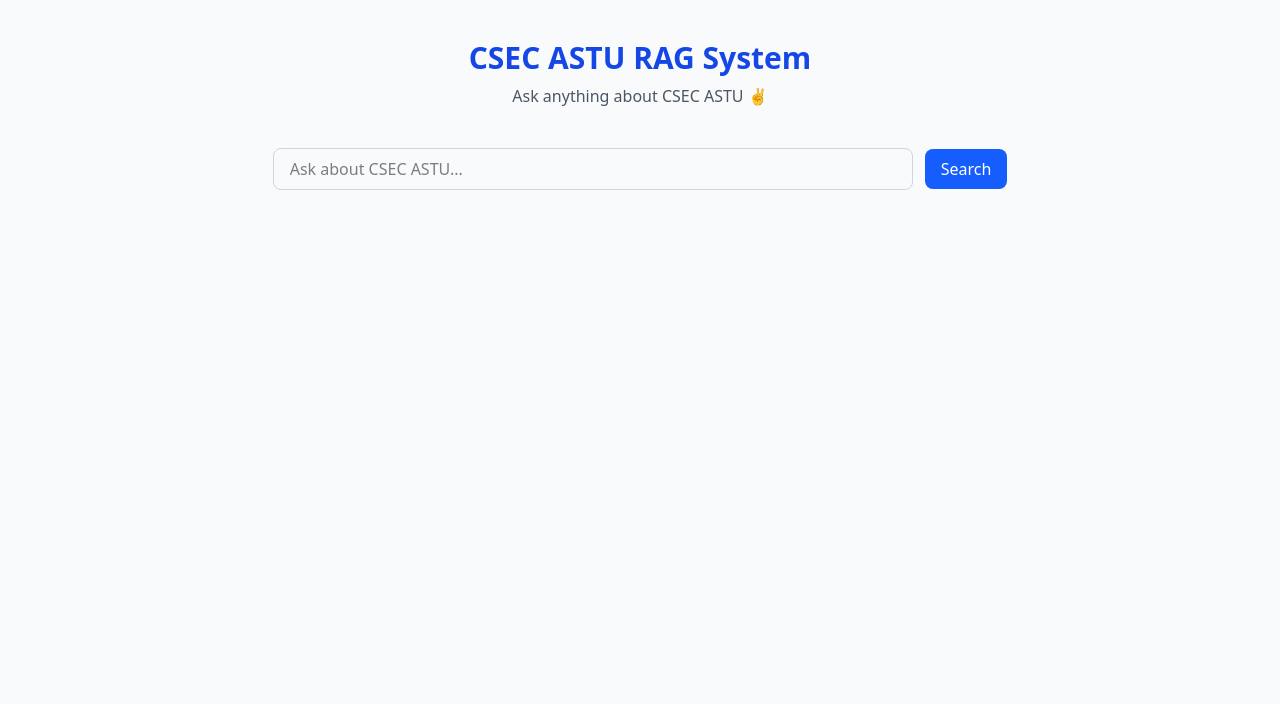
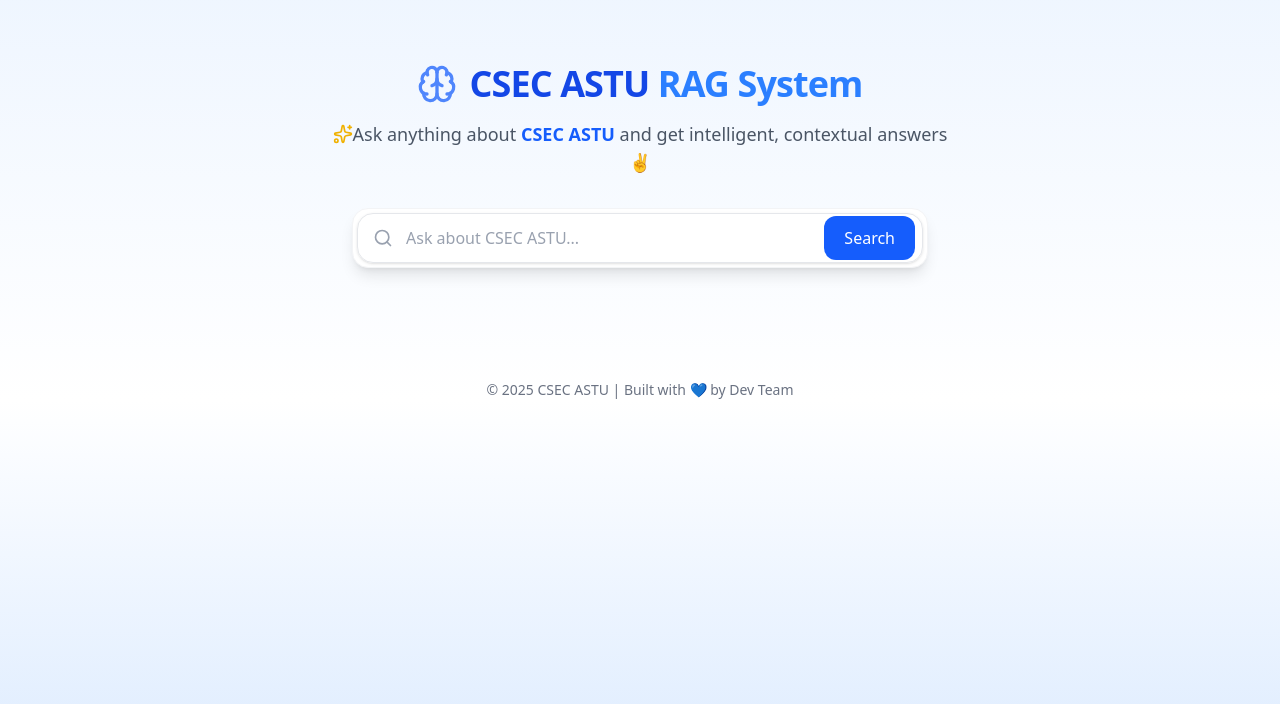
Before and after one commit to Chala751/RAG-APP, a React (Vite) app in the folder Frontend/: page / in a window 1280 px wide. Shown: the top 704 px of the page. Built offline with nearby package versions, Linux system fonts and the light colour scheme.

Commit message:
updated home page

```diff
--- a/Frontend/src/components/SearchBar.jsx
+++ b/Frontend/src/components/SearchBar.jsx
@@ -2,6 +2,7 @@ import { useState } from "react";
 import { searchQuery } from "../services/api";
 import { useSearch } from "../context/SearchContext";
 import { toast } from "react-hot-toast";
+import { Search } from "lucide-react";
 
 const SearchBar = () => {
   const [input, setInput] = useState("");
@@ -26,17 +27,27 @@ const SearchBar = () => {
   };
 
   return (
-    <form onSubmit={handleSearch} className="flex gap-3 items-center justify-center mt-10">
+    <form
+      onSubmit={handleSearch}
+      className="relative flex items-center w-full max-w-xl mx-auto"
+    >
+      {/* Search Icon Inside Input */}
+      <Search className="absolute left-4 text-gray-400 w-5 h-5 pointer-events-none" />
+
       <input
         type="text"
         placeholder="Ask about CSEC ASTU..."
         value={input}
         onChange={(e) => setInput(e.target.value)}
-        className="w-[70%] md:w-[50%] border border-gray-300 rounded-lg px-4 py-2 focus:outline-none focus:ring-2 focus:ring-blue-500"
+        className="w-full pl-12 pr-24 py-3 rounded-2xl border border-gray-200 shadow-sm
+                   focus:ring-2 focus:ring-blue-500 focus:border-blue-500 outline-none
+                   text-gray-700 placeholder-gray-400 transition-all duration-200"
       />
+
       <button
         type="submit"
-        className="bg-blue-600 text-white px-4 py-2 rounded-lg hover:bg-blue-700 transition"
+        className="absolute right-2 bg-blue-600 text-white px-5 py-2.5 rounded-xl
+                   hover:bg-blue-700 active:scale-95 transition-all duration-200 cursor-pointer"
       >
         Search
       </button>
--- a/Frontend/src/pages/Home.jsx
+++ b/Frontend/src/pages/Home.jsx
@@ -1,15 +1,44 @@
+import { Brain, Sparkles } from "lucide-react";
 import SearchBar from "../components/SearchBar";
 import Results from "../components/Results";
 
 const Home = () => {
   return (
-    <div className="min-h-screen bg-gray-50">
-      <h1 className="text-3xl font-bold text-center pt-10 text-blue-700">CSEC ASTU RAG System</h1>
-      <p className="text-center text-gray-600 mt-2">Ask anything about CSEC ASTU ✌️</p>
+    <main className="min-h-screen bg-gradient-to-b from-blue-50 via-white to-blue-100 flex flex-col items-center justify-start">
+      {/* ===== Hero Section ===== */}
+      <section className="text-center mt-16 px-4 max-w-2xl">
+        <div className="flex justify-center items-center gap-3 mb-4">
+          <Brain className="text-blue-600 w-10 h-10 animate-pulse" />
+          <h1 className="text-4xl font-extrabold text-blue-700 tracking-tight">
+            CSEC ASTU <span className="text-blue-500">RAG System</span>
+          </h1>
+        </div>
 
-      <SearchBar />
-      <Results />
-    </div>
+        <p className="text-gray-600 text-lg mb-8">
+          <Sparkles className="inline-block w-5 h-5 text-yellow-500 mb-1" />
+          Ask anything about{" "}
+          <span className="font-semibold text-blue-600">CSEC ASTU</span> and get
+          intelligent, contextual answers ✌️
+        </p>
+      </section>
+
+      {/* ===== Search Bar ===== */}
+      <section className="w-full flex justify-center px-4 mb-8">
+        <div className="w-full max-w-xl bg-white rounded-2xl shadow-lg border border-gray-100 p-1 hover:shadow-xl transition-shadow duration-300">
+          <SearchBar />
+        </div>
+      </section>
+
+      {/* ===== Results Section ===== */}
+      <section className="w-full max-w-2xl px-4 mb-10">
+        <Results />
+      </section>
+
+      {/* ===== Footer ===== */}
+      <footer className="text-sm text-gray-500 pb-6">
+        © {new Date().getFullYear()} CSEC ASTU | Built with 💙 by Dev Team
+      </footer>
+    </main>
   );
 };
 
```
